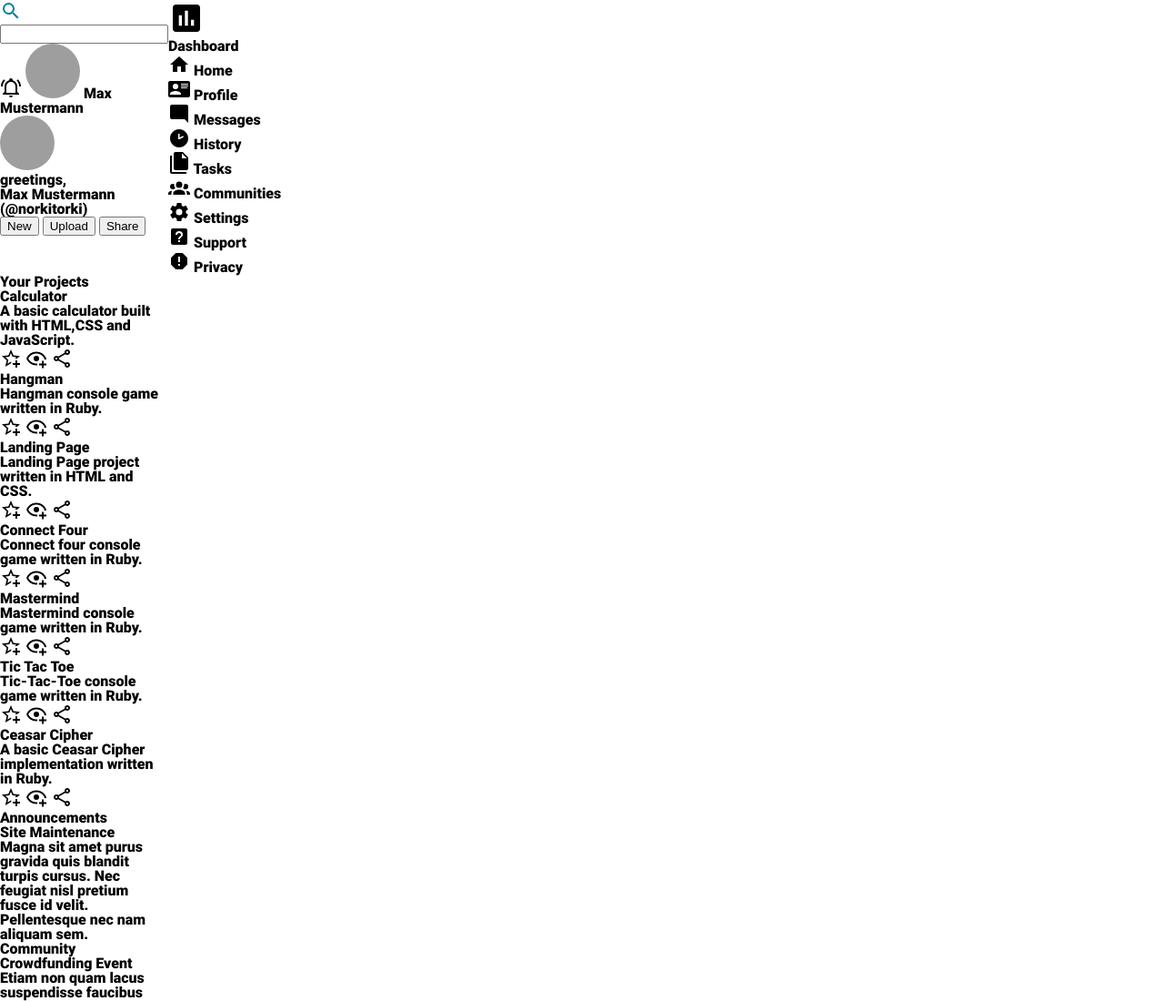
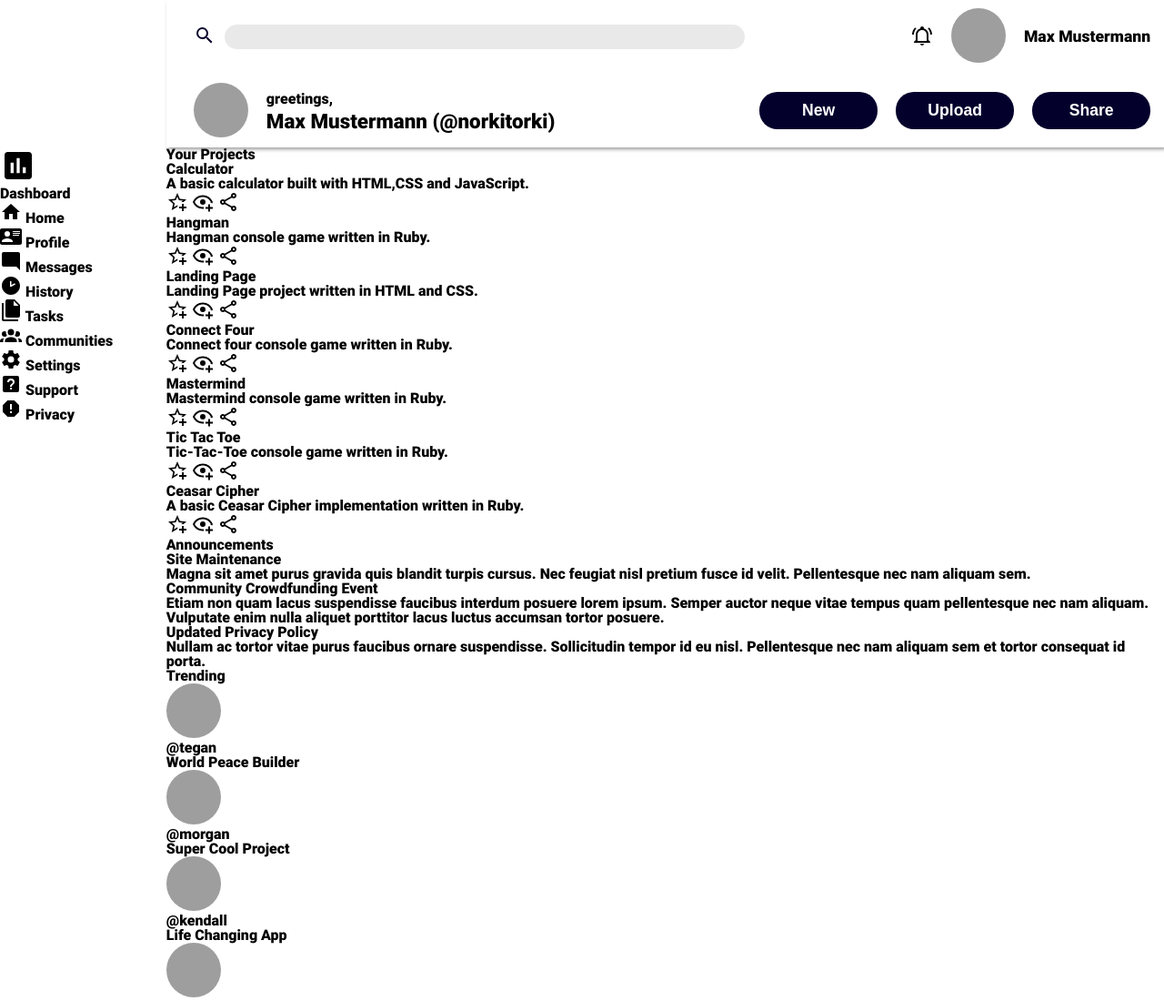
Before and after one commit to norkitorki/odin-project-admin-dashboard, a plain HTML site: page index.html in a window 1280 px wide. Shown: the top 1100 px of the page at 91% size. Drawn offline with Linux system fonts and the light colour scheme; grey boxes are pictures that could not be loaded.

Commit message:
Add styling for header

```diff
--- a/styles/main.css
+++ b/styles/main.css
@@ -32,3 +32,78 @@
   display: grid;
   grid-template: 1fr 6fr / 1fr 6fr;
 }
+
+.header {
+  padding: 0 30px 0 30px;
+  grid-column: 2 / -1;
+  display: grid;
+  grid-template: repeat(2, 1fr) / 60% 1fr;
+  align-items: center;
+  box-shadow: 2px 2px 4px #999999;
+}
+
+.search-bar > a {
+  color: var(--main-color);
+}
+
+.search-bar {
+  display: flex;
+  gap: 10px;
+  align-items: center;
+}
+
+.dashboard-search {
+  width: 90%;
+  background-color: #e9e9e9;
+  padding: 6px;
+  border: none;
+  border-radius: 20px;
+}
+
+.dashboard-search:focus { outline: 3px solid var(--main-color); }
+
+.user-panel {
+  display: flex;
+  justify-content: flex-end;
+  align-items: center;
+  gap: 20px;
+}
+
+.user {
+  font-size: 1.1rem;
+  font-weight: bold;
+}
+
+.user-panel > a:hover { color: var(--accent-color); }
+
+.greeting {
+  font-weight: bold;
+  line-height: 160%;
+  display: flex;
+  align-items: center;
+  gap: 20px;
+}
+
+.greeting-user { font-size: 1.4rem; }
+
+.header-nav {
+  display: grid;
+  grid-template-columns: repeat(3, 130px);
+  justify-content: end;
+  gap: 20px;
+}
+
+.header-nav > button {
+  color: #ffffff;
+  font-size: 1.1rem;
+  font-weight: bold;
+  background-color: var(--main-color);
+  padding: 10px 20px;
+  border: none;
+  border-radius: 20px;
+}
+
+.header-nav > button:hover {
+  background-color: var(--accent-color);
+  cursor: pointer;
+}
```
